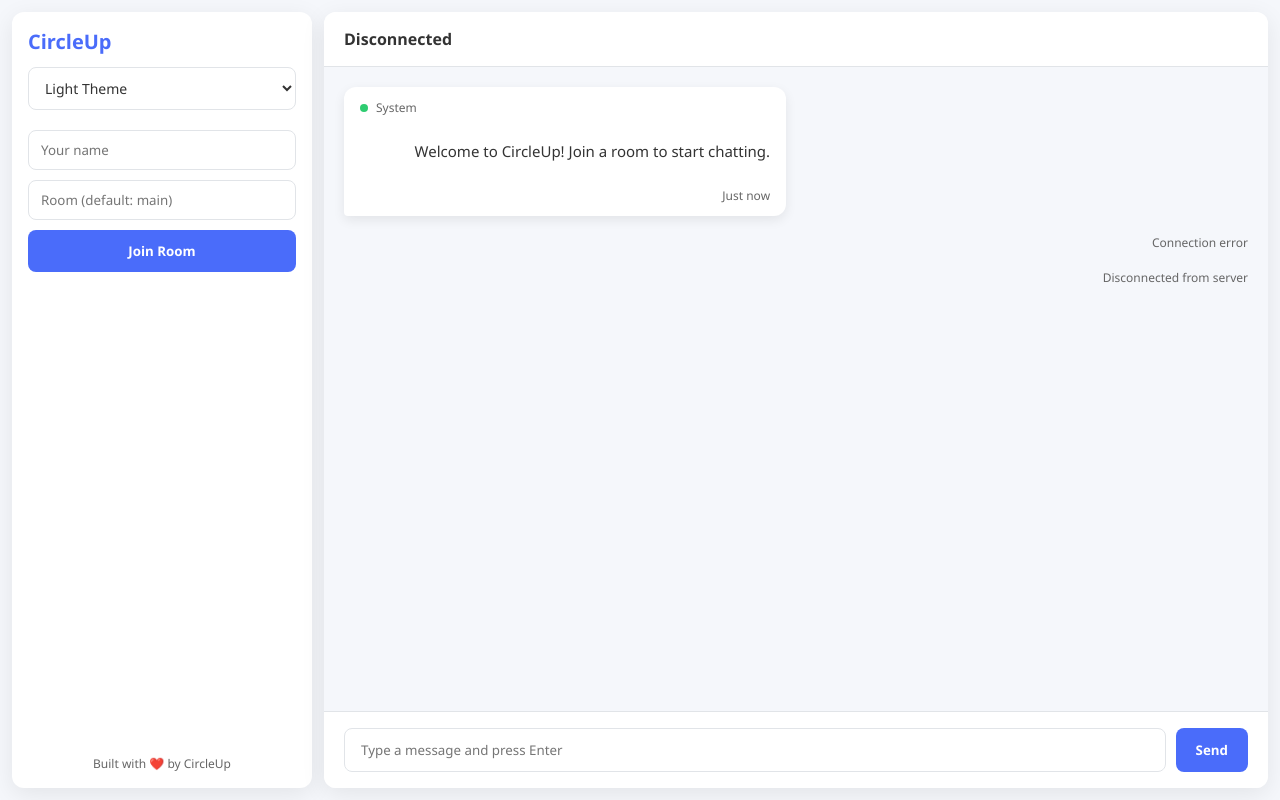
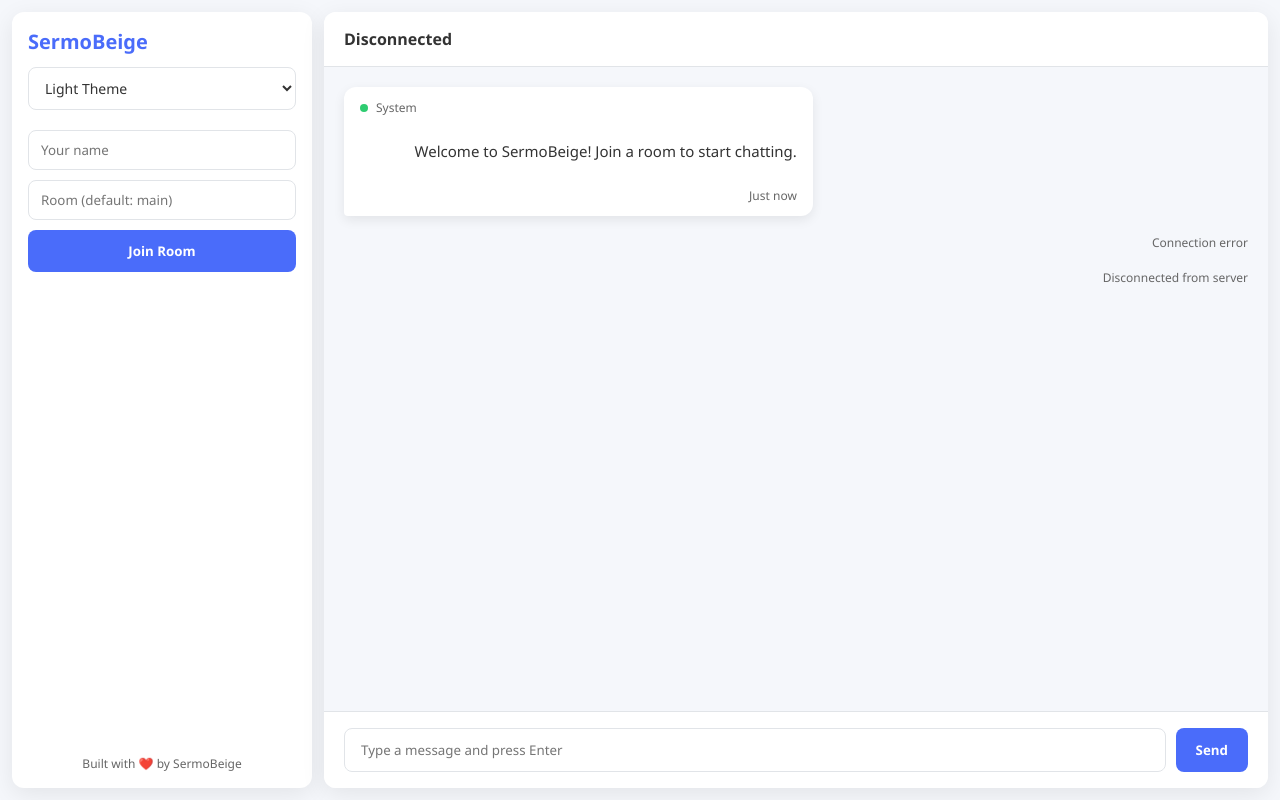
Before and after one commit to UnitaryIron/Sermo, a website: page frontend/index.html in a window 1280 px wide. Drawn offline with Linux system fonts and the light colour scheme.

Commit message:
Update index.html
Changed the name

```diff
--- a/frontend/index.html
+++ b/frontend/index.html
@@ -3,7 +3,7 @@
   <head>
     <meta charset="utf-8" />
     <meta name="viewport" content="width=device-width, initial-scale=1" />
-    <title>CircleUp - Group Chat</title>
+    <title>SermoBeige - Group Chat</title>
     <link
       rel="stylesheet"
       href="https://cdnjs.cloudflare.com/ajax/libs/font-awesome/6.4.0/css/all.min.css"
@@ -13,7 +13,7 @@
   <body class="light-theme">
     <div id="app" class="app">
       <aside class="sidebar">
-        <div class="brand">CircleUp</div>
+        <div class="brand">SermoBeige</div>
         <div class="theme-switcher">
           <select id="themeSelect">
             <option value="light">Light Theme</option>
@@ -33,7 +33,7 @@
           <div>Online:</div>
           <ul id="usersList" class="users-list"></ul>
         </div>
-        <div class="footer-light">Built with ❤️ by CircleUp</div>
+        <div class="footer-light">Built with ❤️ by SermoBeige</div>
       </aside>
 
       <section class="chat">
@@ -46,7 +46,7 @@
           <div class="msg in">
             <div class="meta"><span class="user-status"></span> System</div>
             <div class="text">
-              Welcome to CircleUp! Join a room to start chatting.
+              Welcome to SermoBeige! Join a room to start chatting.
             </div>
             <div class="small">Just now</div>
           </div>
```
